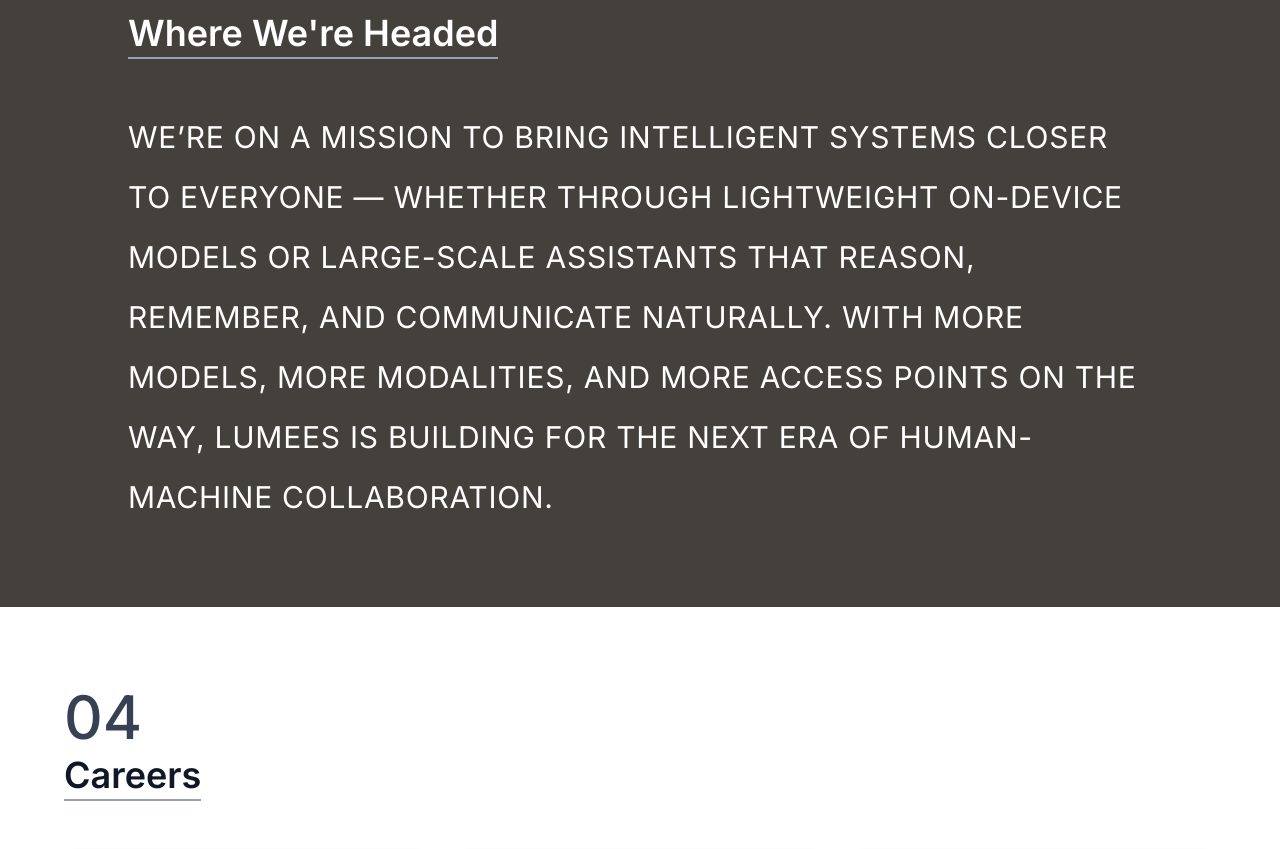
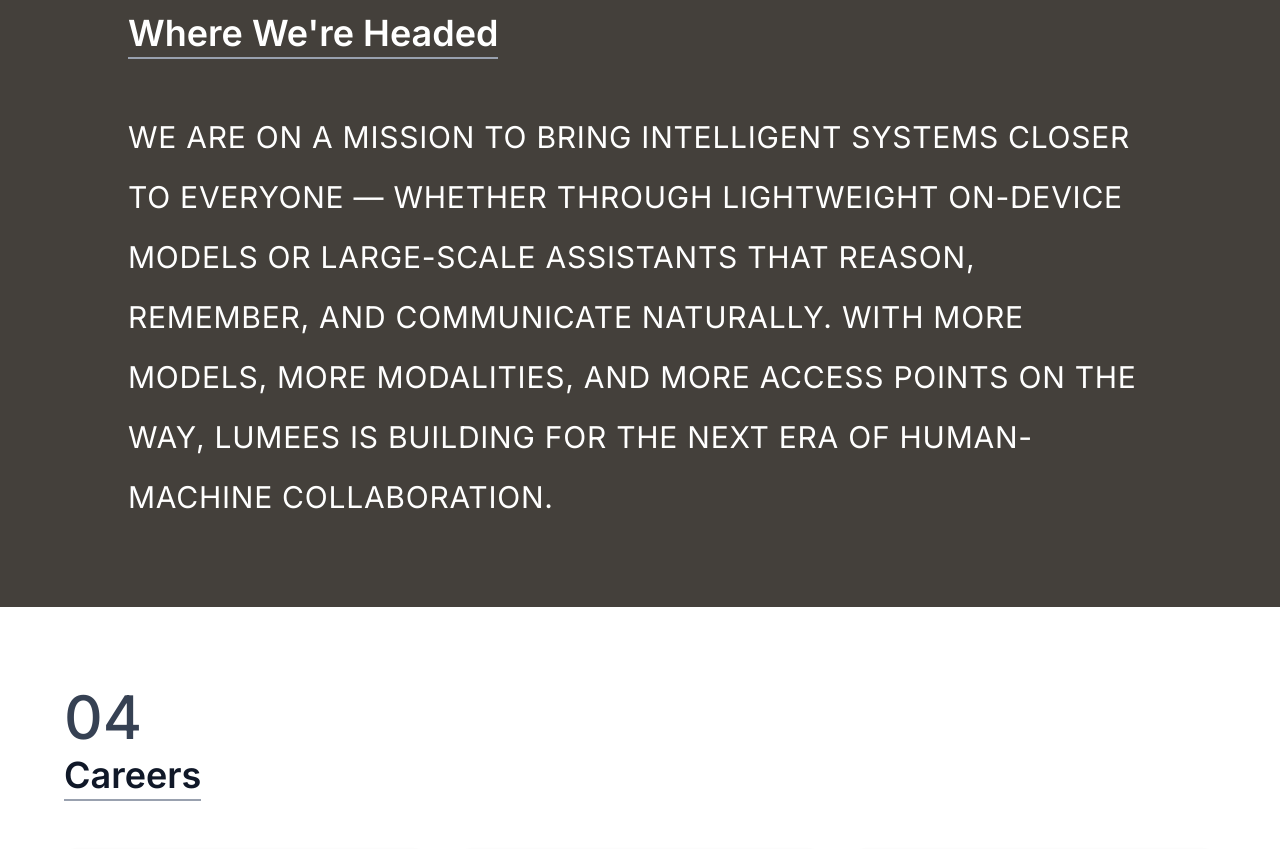
Before and after one commit to Emr25/Lumees, a Next.js app: page /about in a window 1280 px wide. Shown: the part 2081-2930 px from the top of the page. Built offline with nearby package versions, Linux system fonts and the light colour scheme.

Commit message:
update About3

```diff
--- a/src/components/About3.tsx
+++ b/src/components/About3.tsx
@@ -4,7 +4,7 @@
     return (
         <section className="bg-stone-700 py-20 px-6">
             <div className="max-w-5xl mx-auto">
-                {/* Section Header */}
+
                 <div className="mb-12">
                     <span className="block text-6xl text-white font-medium mb-2">03</span>
                     <h2 className="text-3xl md:text-4xl font-semibold text-white border-b-2 border-gray-400 inline-block pb-1">
@@ -14,7 +14,7 @@
 
                 {/* Büyük Harfli Paragraf */}
                 <p className="text-white text-3xl leading-loose uppercase tracking-wide text-left">
-                    We’re on a mission to bring intelligent systems closer to everyone — whether through lightweight on-device models or large-scale assistants that reason, remember, and communicate naturally. With more models, more modalities, and more access points on the way, Lumees is building for the next era of human-machine collaboration.
+                    We are on a mission to bring intelligent systems closer to everyone — whether through lightweight on-device models or large-scale assistants that reason, remember, and communicate naturally. With more models, more modalities, and more access points on the way, Lumees is building for the next era of human-machine collaboration.
                 </p>
             </div>
         </section>
```
